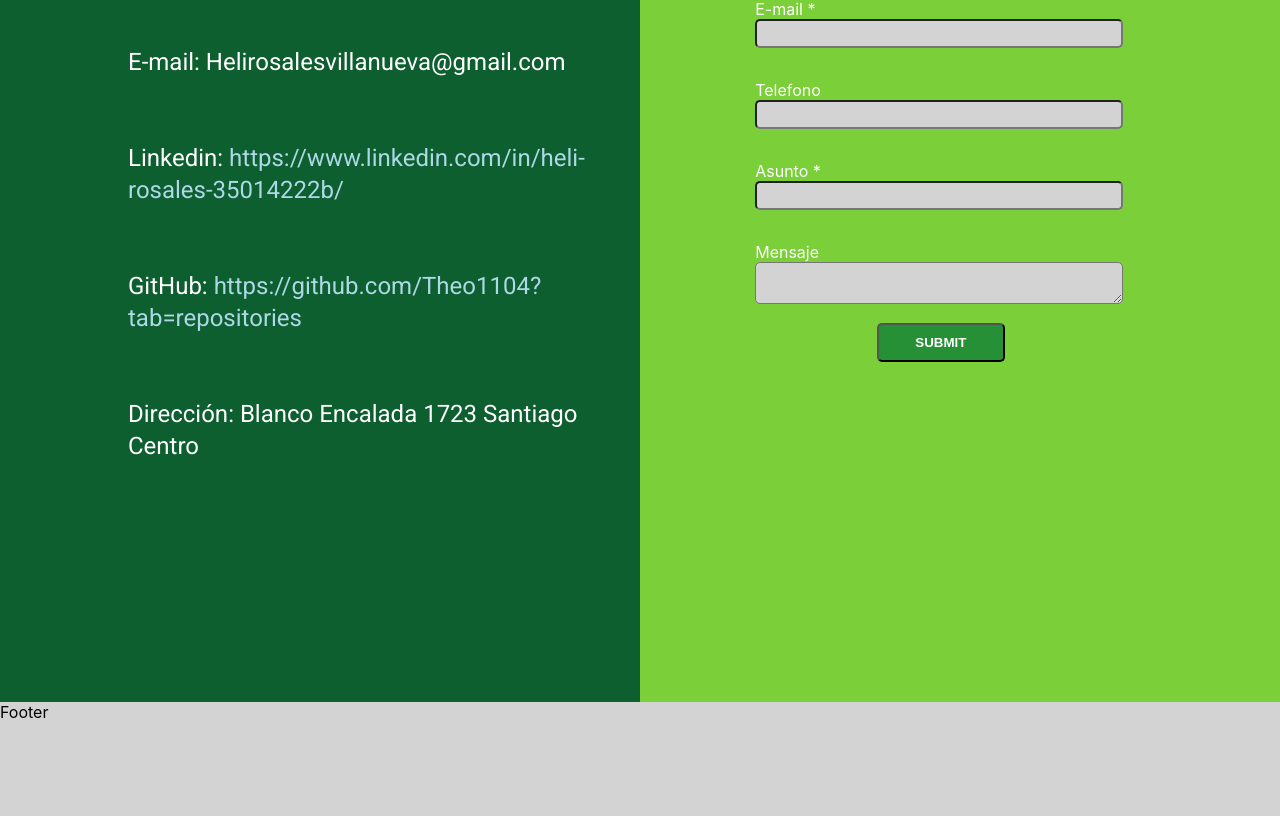
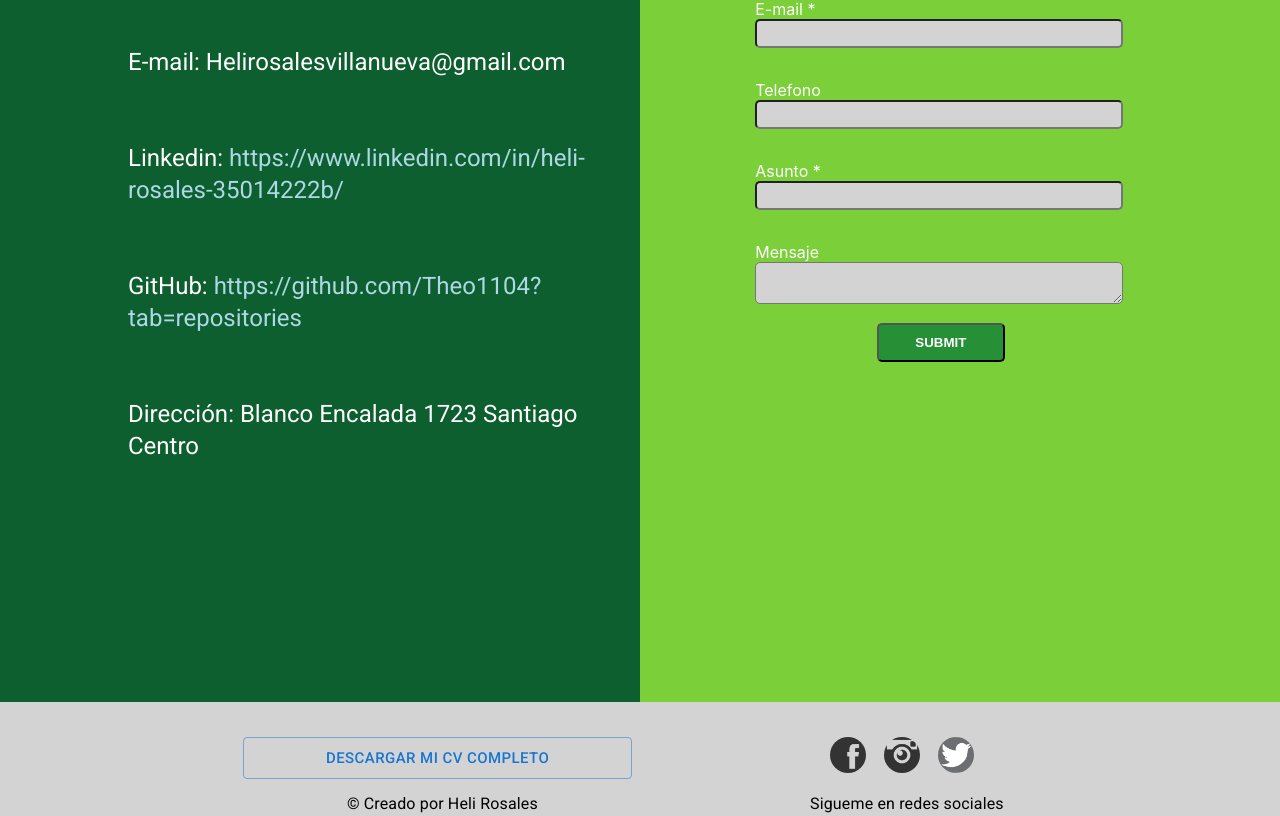
Before and after one commit to Theo1104/curriculum, a Next.js app: page / in a window 1280 px wide. Shown: the part 2481-3297 px from the top of the page. Before the commit the page ends 3203 px from the top, so only its background shows below. Built offline with nearby package versions, Linux system fonts and the light colour scheme.

Commit message:
Pie de pagina finalizado

```diff
--- a/components/Footer.js
+++ b/components/Footer.js
@@ -1,8 +1,45 @@
 import React from 'react'
+import Box from "@mui/material/Box"
+import Container from "@mui/material/Container"
+import Typography from '@mui/material/Typography';
+import Button from '@mui/material/Button';
+import Grid from '@mui/material/Grid';
+import Avatar from '@mui/material/Avatar';
 
 const Footer = () => {
   return (
-    <footer>Footer</footer>
+    <footer>
+        <Box sx={{marginTop:"4%"}}>
+                <Grid container spacing={2}>
+                        <Button sx={{marginLeft:"20%", width:"30%"}} variant="outlined" size="large">DESCARGAR MI CV COMPLETO</Button>
+                        <a href="https://www.facebook.com/HeliRosalesVillanueva" target="_blank" rel="noreferrer noopener">
+                          <Avatar
+                          alt="Facebook"
+                          src="/facebook.png"
+                          sx={{ width: 36, height: 36, marginLeft: "550%"}}
+                          />
+                        </a>
+                        <a href="https://www.instagram.com/heliarv_/?hl=es-la" target="_blank" rel="noreferrer noopener">
+                          <Avatar
+                          alt="Instagram"
+                          src="/instagram.png"
+                          sx={{ width: 36, height: 36, marginLeft: "600%"}}
+                          />
+                        </a>
+                        <a href="https://twitter.com/theo_1104" target="_blank" rel="noreferrer noopener">
+                          <Avatar
+                          alt="Twitter"
+                          src="/twitter.png"
+                          sx={{ width: 36, height: 36, marginLeft: "650%"}}
+                          />
+                        </a>
+                </Grid>
+                <Grid container spacing={2} sx={{marginTop:"1%"}}>
+                    <Typography sx={{marginLeft:"28%"}} variant="body1" component="h3">© Creado por Heli Rosales</Typography>
+                    <Typography variant="body1" component="h3" sx={{marginLeft:"21%"}}>Sigueme en redes sociales</Typography>
+                </Grid>
+        </Box>
+    </footer>
   )
 }
 
```
